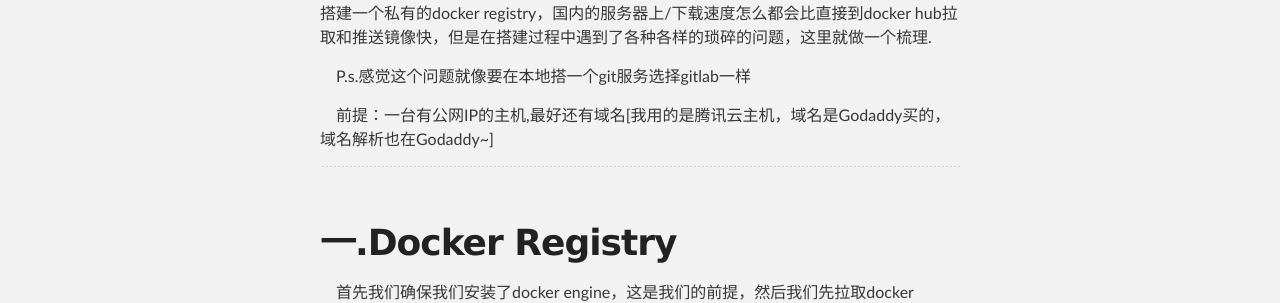
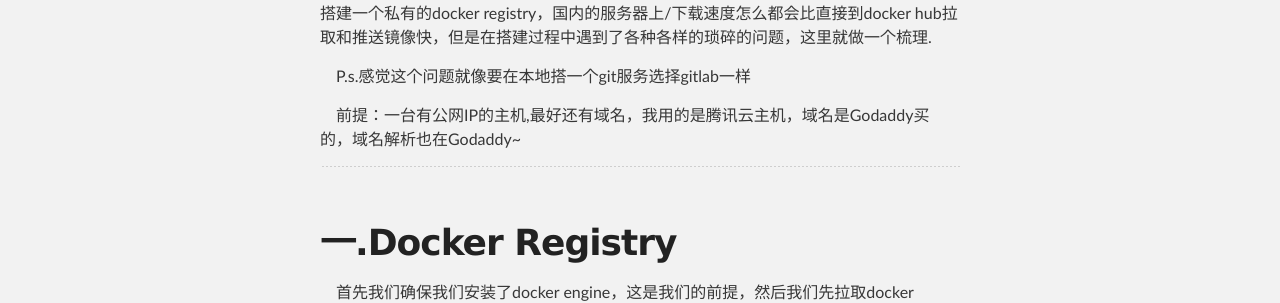
Before and after one commit to silbertmonaphia/silbertmonaphia.github.io, a Jekyll site: the page built from _posts/2017-03-03-Docker Registry--私有docker站.md, in a window 1280 px wide and 900 px high. Shown: the part 337-640 px from the top of the window. Built offline with Jekyll 4.4.1, drawn with Linux system fonts in a browser that asks for light colours.

```diff
--- a/_posts/2017-03-03-Docker Registry--私有docker站.md
+++ b/_posts/2017-03-03-Docker Registry--私有docker站.md
@@ -13,7 +13,7 @@ layout: post
 
 　P.s.感觉这个问题就像要在本地搭一个git服务选择gitlab一样
 
-　前提：一台有公网IP的主机,最好还有域名[我用的是腾讯云主机，域名是Godaddy买的，域名解析也在Godaddy~]
+　前提：一台有公网IP的主机,最好还有域名，我用的是腾讯云主机，域名是Godaddy买的，域名解析也在Godaddy~
 
 
 ----------
```
